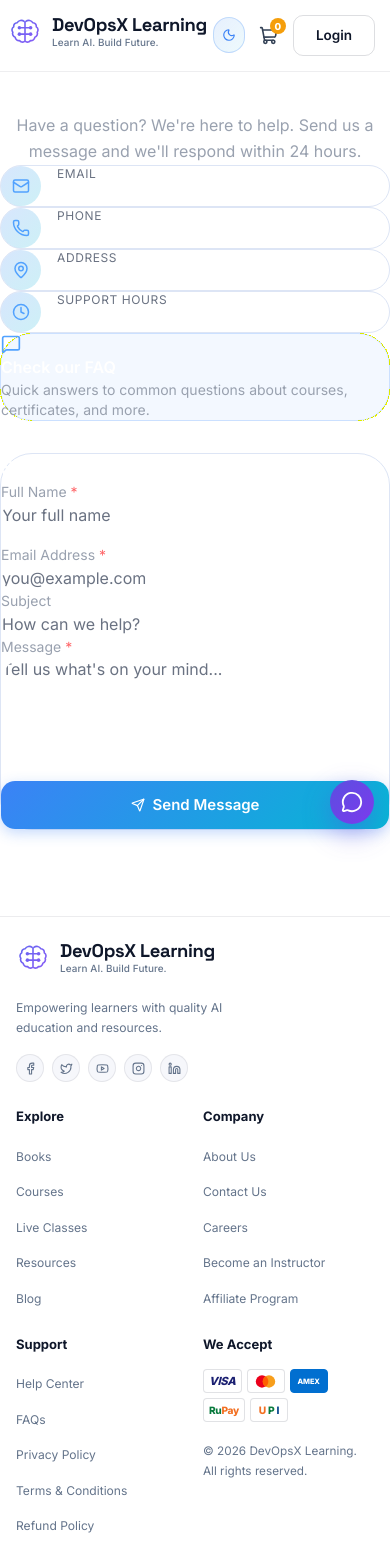
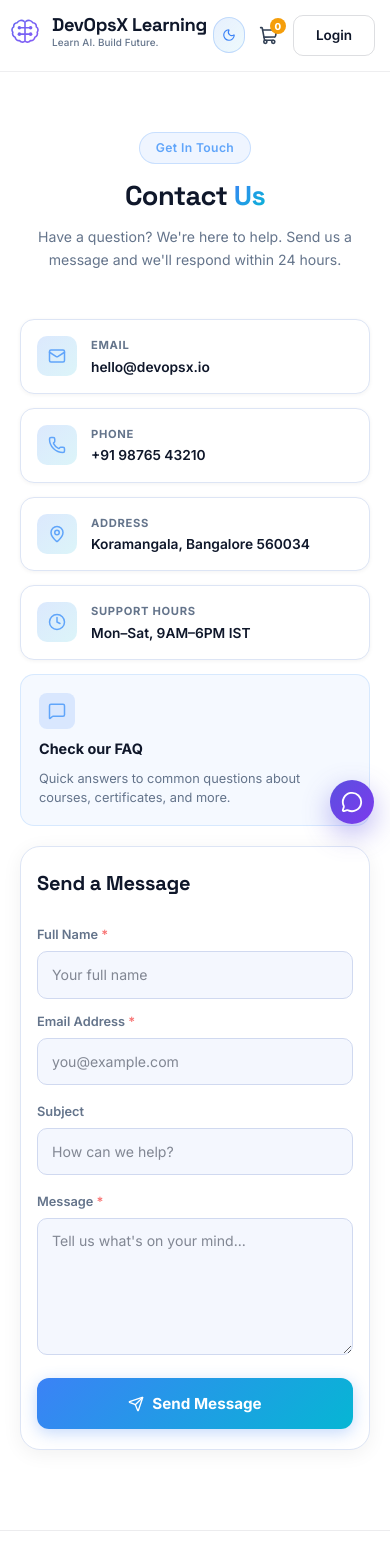
Before and after one commit to abhishek2X2pro/testing-tutorial, a React (Vite) app: page /contact in a window 390 px wide. Shown: the top 1556 px of the page. Built offline with nearby package versions, Linux system fonts and the light colour scheme.

Commit message:
fix: contact page - rewrite with project CSS vars, vanilla styles, proper mobile responsive layout

```diff
--- a/src/index.css
+++ b/src/index.css
@@ -1639,3 +1639,24 @@
     height: 56px !important;
   }
 }
+
+/* ─────────────────── Contact Page Mobile ─────────────────── */
+
+/* ≤900px: stack info + form vertically */
+@media (max-width: 900px) {
+  .contact-grid {
+    grid-template-columns: 1fr !important;
+    gap: 20px !important;
+  }
+}
+
+/* ≤600px: stack name+email fields, tighten form padding */
+@media (max-width: 600px) {
+  .contact-form-row {
+    grid-template-columns: 1fr !important;
+    gap: 12px !important;
+  }
+  .contact-grid > div:last-child {
+    padding: 20px 16px !important;
+  }
+}
--- a/src/pages/Contact/index.jsx
+++ b/src/pages/Contact/index.jsx
@@ -1,105 +1,370 @@
 // ============================================================
-// Contact Page — DevOpsX
+// Contact Page — DevOpsX (Vanilla CSS, Fully Mobile Responsive)
 // ============================================================
 
 import { useState } from 'react';
 import { motion } from 'framer-motion';
 import { Mail, Phone, MapPin, Send, MessageSquare, Clock } from 'lucide-react';
-import Button from '../../components/ui/Button';
+import { useTheme } from '../../context/ThemeContext';
 import toast from 'react-hot-toast';
 
 export default function Contact() {
+  const { isDark } = useTheme();
   const [form, setForm] = useState({ name: '', email: '', subject: '', message: '' });
   const [loading, setLoading] = useState(false);
 
   const handleSubmit = async (e) => {
     e.preventDefault();
-    if (!form.name || !form.email || !form.message) return toast.error('Please fill all required fields');
+    if (!form.name || !form.email || !form.message)
+      return toast.error('Please fill all required fields');
     setLoading(true);
     await new Promise((r) => setTimeout(r, 1500));
-    toast.success('Message sent! We\'ll reply within 24 hours. 🎉');
+    toast.success("Message sent! We'll reply within 24 hours. 🎉");
     setForm({ name: '', email: '', subject: '', message: '' });
     setLoading(false);
   };
 
   const contactInfo = [
-    { icon: Mail, label: 'Email', value: 'hello@devopsx.io', href: 'mailto:hello@devopsx.io' },
-    { icon: Phone, label: 'Phone', value: '+91 98765 43210', href: 'tel:+919876543210' },
-    { icon: MapPin, label: 'Address', value: 'Koramangala, Bangalore 560034, India', href: '#' },
-    { icon: Clock, label: 'Support Hours', value: 'Mon–Sat, 9AM–6PM IST', href: '#' },
+    { icon: Mail,   label: 'Email',         value: 'hello@devopsx.io',               href: 'mailto:hello@devopsx.io' },
+    { icon: Phone,  label: 'Phone',         value: '+91 98765 43210',                href: 'tel:+919876543210' },
+    { icon: MapPin, label: 'Address',       value: 'Koramangala, Bangalore 560034',  href: '#' },
+    { icon: Clock,  label: 'Support Hours', value: 'Mon–Sat, 9AM–6PM IST',           href: '#' },
   ];
 
+  /* ── Shared style helpers ── */
+  const inputStyle = {
+    width: '100%',
+    boxSizing: 'border-box',
+    padding: '11px 14px',
+    borderRadius: '10px',
+    border: `1px solid ${isDark ? 'rgba(255,255,255,0.1)' : '#d0d9f0'}`,
+    background: isDark ? 'rgba(255,255,255,0.04)' : '#f4f7fe',
+    color: 'var(--text-primary)',
+    fontSize: '0.88rem',
+    outline: 'none',
+    transition: 'border-color 0.2s',
+    fontFamily: 'inherit',
+  };
+
+  const labelStyle = {
+    display: 'block',
+    fontSize: '0.8rem',
+    fontWeight: 600,
+    color: 'var(--text-muted)',
+    marginBottom: '6px',
+  };
+
   return (
-    <div className="min-h-screen px-6 py-16">
-      <div className="max-w-6xl mx-auto">
-        <motion.div initial={{ opacity: 0, y: 20 }} animate={{ opacity: 1, y: 0 }} className="text-center mb-12">
-          <h1 className="text-4xl font-bold text-white mb-3" style={{ fontFamily: 'var(--font-display)' }}>Contact Us</h1>
-          <p className="text-gray-400 max-w-lg mx-auto">Have a question? We're here to help. Send us a message and we'll respond within 24 hours.</p>
+    <div
+      style={{
+        minHeight: '100vh',
+        background: 'var(--bg-primary)',
+        overflowX: 'hidden',
+        padding: '60px 20px 80px',
+        boxSizing: 'border-box',
+      }}
+    >
+      <div style={{ maxWidth: '1100px', margin: '0 auto' }}>
+
+        {/* ── HERO HEADER ── */}
+        <motion.div
+          initial={{ opacity: 0, y: 20 }}
+          animate={{ opacity: 1, y: 0 }}
+          style={{ textAlign: 'center', marginBottom: '48px' }}
+        >
+          {/* Badge */}
+          <span
+            style={{
+              display: 'inline-block',
+              padding: '5px 16px',
+              borderRadius: '999px',
+              fontSize: '0.76rem',
+              fontWeight: 600,
+              color: '#60a5fa',
+              border: '1px solid rgba(96,165,250,0.28)',
+              background: 'rgba(59,130,246,0.08)',
+              marginBottom: '16px',
+              letterSpacing: '0.03em',
+            }}
+          >
+            Get In Touch
+          </span>
+
+          <h1
+            style={{
+              fontFamily: 'var(--font-display)',
+              fontSize: 'clamp(1.7rem, 4vw, 2.6rem)',
+              fontWeight: 800,
+              color: 'var(--text-primary)',
+              marginBottom: '12px',
+              lineHeight: 1.2,
+              letterSpacing: '-0.02em',
+            }}
+          >
+            Contact <span className="gradient-text">Us</span>
+          </h1>
+          <p
+            style={{
+              fontSize: 'clamp(0.88rem, 2vw, 1rem)',
+              color: 'var(--text-muted)',
+              maxWidth: '480px',
+              margin: '0 auto',
+              lineHeight: 1.65,
+            }}
+          >
+            Have a question? We're here to help. Send us a message and we'll respond within 24 hours.
+          </p>
         </motion.div>
 
-        <div className="grid lg:grid-cols-5 gap-8">
-          {/* Info */}
-          <div className="lg:col-span-2 space-y-5">
+        {/* ── 2-COLUMN LAYOUT: Info + Form ── */}
+        <div className="contact-grid" style={{ display: 'grid', gridTemplateColumns: '2fr 3fr', gap: '28px', alignItems: 'start' }}>
+
+          {/* ── LEFT: Contact Info ── */}
+          <motion.div
+            initial={{ opacity: 0, x: -20 }}
+            animate={{ opacity: 1, x: 0 }}
+            transition={{ delay: 0.1 }}
+            style={{ display: 'flex', flexDirection: 'column', gap: '14px' }}
+          >
             {contactInfo.map(({ icon: Icon, label, value, href }) => (
-              <a key={label} href={href}
-                className="flex items-start gap-4 p-4 rounded-2xl border transition-all hover:border-blue-500/30 hover:shadow-lg"
-                style={{ background: 'var(--bg-card)', borderColor: 'var(--border-subtle)' }}>
-                <div className="w-10 h-10 rounded-xl flex items-center justify-center shrink-0" style={{ background: 'linear-gradient(135deg,rgba(59,130,246,0.2),rgba(6,182,212,0.2))' }}>
-                  <Icon size={18} className="text-blue-400" />
+              <a
+                key={label}
+                href={href}
+                style={{
+                  display: 'flex',
+                  alignItems: 'flex-start',
+                  gap: '14px',
+                  padding: '16px',
+                  borderRadius: '14px',
+                  background: 'var(--bg-card)',
+                  border: '1px solid var(--border-subtle)',
+                  textDecoration: 'none',
+                  transition: 'border-color 0.2s, box-shadow 0.2s',
+                  boxShadow: '0 1px 4px rgba(0,0,0,0.05)',
+                }}
+                onMouseEnter={(e) => {
+                  e.currentTarget.style.borderColor = 'rgba(96,165,250,0.4)';
+                  e.currentTarget.style.boxShadow = '0 4px 16px rgba(59,130,246,0.1)';
+                }}
+                onMouseLeave={(e) => {
+                  e.currentTarget.style.borderColor = 'var(--border-subtle)';
+                  e.currentTarget.style.boxShadow = '0 1px 4px rgba(0,0,0,0.05)';
+                }}
+              >
+                {/* Icon circle */}
+                <div
+                  style={{
+                    width: '40px',
+                    height: '40px',
+                    borderRadius: '10px',
+                    background: 'linear-gradient(135deg, rgba(59,130,246,0.18), rgba(6,182,212,0.14))',
+                    display: 'flex',
+                    alignItems: 'center',
+                    justifyContent: 'center',
+                    flexShrink: 0,
+                  }}
+                >
+                  <Icon size={18} color="#60a5fa" />
                 </div>
+                {/* Text */}
                 <div>
-                  <p className="text-gray-500 text-xs uppercase tracking-wider">{label}</p>
-                  <p className="text-white text-sm font-medium mt-0.5">{value}</p>
+                  <p
+                    style={{
+                      fontSize: '0.7rem',
+                      fontWeight: 700,
+                      color: 'var(--text-muted)',
+                      textTransform: 'uppercase',
+                      letterSpacing: '0.06em',
+                      marginBottom: '3px',
+                    }}
+                  >
+                    {label}
+                  </p>
+                  <p
+                    style={{
+                      fontSize: '0.86rem',
+                      fontWeight: 600,
+                      color: 'var(--text-primary)',
+                      lineHeight: 1.4,
+                    }}
+                  >
+                    {value}
+                  </p>
                 </div>
               </a>
             ))}
 
-            {/* FAQ CTA */}
-            <div className="p-5 rounded-2xl border border-blue-500/20" style={{ background: 'rgba(59,130,246,0.06)' }}>
-              <MessageSquare size={20} className="text-blue-400 mb-2" />
-              <h4 className="text-white font-semibold mb-1">Check our FAQ</h4>
-              <p className="text-gray-400 text-sm">Quick answers to common questions about courses, certificates, and more.</p>
+            {/* FAQ CTA Card */}
+            <div
+              style={{
+                padding: '18px',
+                borderRadius: '14px',
+                background: isDark ? 'rgba(59,130,246,0.07)' : 'rgba(59,130,246,0.05)',
+                border: '1px solid rgba(96,165,250,0.2)',
+                display: 'flex',
+                flexDirection: 'column',
+                gap: '8px',
+              }}
+            >
+              <div
+                style={{
+                  width: '36px',
+                  height: '36px',
+                  borderRadius: '8px',
+                  background: 'rgba(59,130,246,0.15)',
+                  display: 'flex',
+                  alignItems: 'center',
+                  justifyContent: 'center',
+                }}
+              >
+                <MessageSquare size={18} color="#60a5fa" />
+              </div>
+              <h4
+                style={{
+                  fontSize: '0.9rem',
+                  fontWeight: 700,
+                  color: 'var(--text-primary)',
+                  margin: 0,
+                }}
+              >
+                Check our FAQ
+              </h4>
+              <p style={{ fontSize: '0.8rem', color: 'var(--text-muted)', margin: 0, lineHeight: 1.5 }}>
+                Quick answers to common questions about courses, certificates, and more.
+              </p>
             </div>
-          </div>
+          </motion.div>
 
-          {/* Form */}
-          <motion.div initial={{ opacity: 0, x: 20 }} animate={{ opacity: 1, x: 0 }} transition={{ delay: 0.2 }}
-            className="lg:col-span-3 p-8 rounded-2xl border" style={{ background: 'var(--bg-card)', borderColor: 'var(--border-subtle)' }}>
-            <h2 className="text-xl font-bold text-white mb-6">Send a Message</h2>
-            <form onSubmit={handleSubmit} className="space-y-4">
-              <div className="grid sm:grid-cols-2 gap-4">
-                {[
-                  { field: 'name', label: 'Full Name', placeholder: 'Your full name' },
-                  { field: 'email', label: 'Email Address', placeholder: 'you@example.com', type: 'email' },
-                ].map(({ field, label, placeholder, type = 'text' }) => (
-                  <div key={field}>
-                    <label className="block text-sm text-gray-400 mb-1.5">{label} <span className="text-red-400">*</span></label>
-                    <input type={type} placeholder={placeholder} value={form[field]}
-                      onChange={(e) => setForm((p) => ({ ...p, [field]: e.target.value }))}
-                      className="w-full px-4 py-2.5 rounded-xl text-white text-sm placeholder-gray-500 border border-white/10 focus:border-blue-500/60 outline-none transition-all"
-                      style={{ background: 'rgba(255,255,255,0.05)' }} />
-                  </div>
-                ))}
+          {/* ── RIGHT: Contact Form ── */}
+          <motion.div
+            initial={{ opacity: 0, x: 20 }}
+            animate={{ opacity: 1, x: 0 }}
+            transition={{ delay: 0.2 }}
+            style={{
+              padding: '32px',
+              borderRadius: '20px',
+              background: 'var(--bg-card)',
+              border: '1px solid var(--border-subtle)',
+              boxShadow: '0 4px 20px rgba(0,0,0,0.06)',
+            }}
+          >
+            <h2
+              style={{
+                fontFamily: 'var(--font-display)',
+                fontSize: '1.25rem',
+                fontWeight: 800,
+                color: 'var(--text-primary)',
+                marginBottom: '24px',
+                letterSpacing: '-0.01em',
+              }}
+            >
+              Send a Message
+            </h2>
+
+            <form onSubmit={handleSubmit} style={{ display: 'flex', flexDirection: 'column', gap: '16px' }}>
+
+              {/* Name + Email row */}
+              <div className="contact-form-row" style={{ display: 'grid', gridTemplateColumns: '1fr 1fr', gap: '14px' }}>
+                <div>
+                  <label style={labelStyle}>
+                    Full Name <span style={{ color: '#f87171' }}>*</span>
+                  </label>
+                  <input
+                    type="text"
+                    placeholder="Your full name"
+                    value={form.name}
+                    onChange={(e) => setForm((p) => ({ ...p, name: e.target.value }))}
+                    style={inputStyle}
+                  />
+                </div>
+                <div>
+                  <label style={labelStyle}>
+                    Email Address <span style={{ color: '#f87171' }}>*</span>
+                  </label>
+                  <input
+                    type="email"
+                    placeholder="you@example.com"
+                    value={form.email}
+                    onChange={(e) => setForm((p) => ({ ...p, email: e.target.value }))}
+                    style={inputStyle}
+                  />
+                </div>
               </div>
+
+              {/* Subject */}
               <div>
-                <label className="block text-sm text-gray-400 mb-1.5">Subject</label>
-                <input placeholder="How can we help?" value={form.subject}
+                <label style={labelStyle}>Subject</label>
+                <input
+                  type="text"
+                  placeholder="How can we help?"
+                  value={form.subject}
                   onChange={(e) => setForm((p) => ({ ...p, subject: e.target.value }))}
-                  className="w-full px-4 py-2.5 rounded-xl text-white text-sm placeholder-gray-500 border border-white/10 focus:border-blue-500/60 outline-none transition-all"
-                  style={{ background: 'rgba(255,255,255,0.05)' }} />
+                  style={inputStyle}
+                />
               </div>
+
+              {/* Message */}
               <div>
-                <label className="block text-sm text-gray-400 mb-1.5">Message <span className="text-red-400">*</span></label>
-                <textarea rows={5} placeholder="Tell us what's on your mind..." value={form.message}
+                <label style={labelStyle}>
+                  Message <span style={{ color: '#f87171' }}>*</span>
+                </label>
+                <textarea
+                  rows={5}
+                  placeholder="Tell us what's on your mind..."
+                  value={form.message}
                   onChange={(e) => setForm((p) => ({ ...p, message: e.target.value }))}
-                  className="w-full px-4 py-2.5 rounded-xl text-white text-sm placeholder-gray-500 border border-white/10 focus:border-blue-500/60 outline-none transition-all resize-none"
-                  style={{ background: 'rgba(255,255,255,0.05)' }} />
+                  style={{ ...inputStyle, resize: 'vertical', lineHeight: 1.6 }}
+                />
               </div>
-              <Button type="submit" loading={loading} fullWidth size="lg" icon={Send}>
-                Send Message
-              </Button>
+
+              {/* Submit Button */}
+              <button
+                type="submit"
+                disabled={loading}
+                style={{
+                  width: '100%',
+                  padding: '13px 24px',
+                  borderRadius: '12px',
+                  border: 'none',
+                  background: loading
+                    ? 'rgba(59,130,246,0.5)'
+                    : 'linear-gradient(135deg, #3b82f6 0%, #06b6d4 100%)',
+                  color: '#ffffff',
+                  fontSize: '0.95rem',
+                  fontWeight: 700,
+                  cursor: loading ? 'not-allowed' : 'pointer',
+                  display: 'flex',
+                  alignItems: 'center',
+                  justifyContent: 'center',
+                  gap: '8px',
+                  transition: 'opacity 0.2s, transform 0.15s',
+                  boxShadow: '0 4px 16px rgba(59,130,246,0.3)',
+                  fontFamily: 'inherit',
+                }}
+                onMouseEnter={(e) => { if (!loading) e.currentTarget.style.transform = 'translateY(-1px)'; }}
+                onMouseLeave={(e) => { e.currentTarget.style.transform = 'translateY(0)'; }}
+              >
+                {loading ? (
+                  <span style={{ display: 'flex', alignItems: 'center', gap: '8px' }}>
+                    <span style={{
+                      width: '16px', height: '16px',
+                      border: '2px solid rgba(255,255,255,0.4)',
+                      borderTopColor: '#fff',
+                      borderRadius: '50%',
+                      animation: 'spin 0.7s linear infinite',
+                      display: 'inline-block',
+                    }} />
+                    Sending...
+                  </span>
+                ) : (
+                  <>
+                    <Send size={16} /> Send Message
+                  </>
+                )}
+              </button>
             </form>
           </motion.div>
+
         </div>
       </div>
     </div>
```
